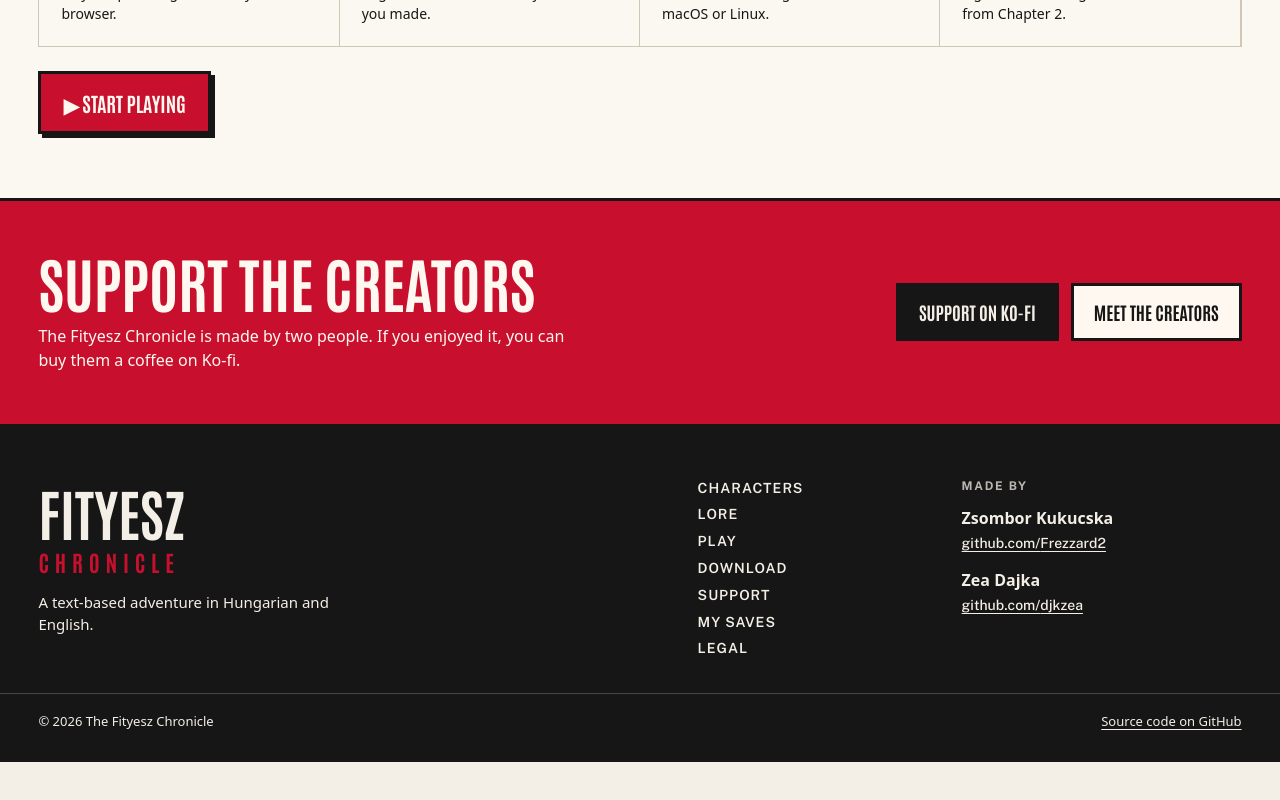
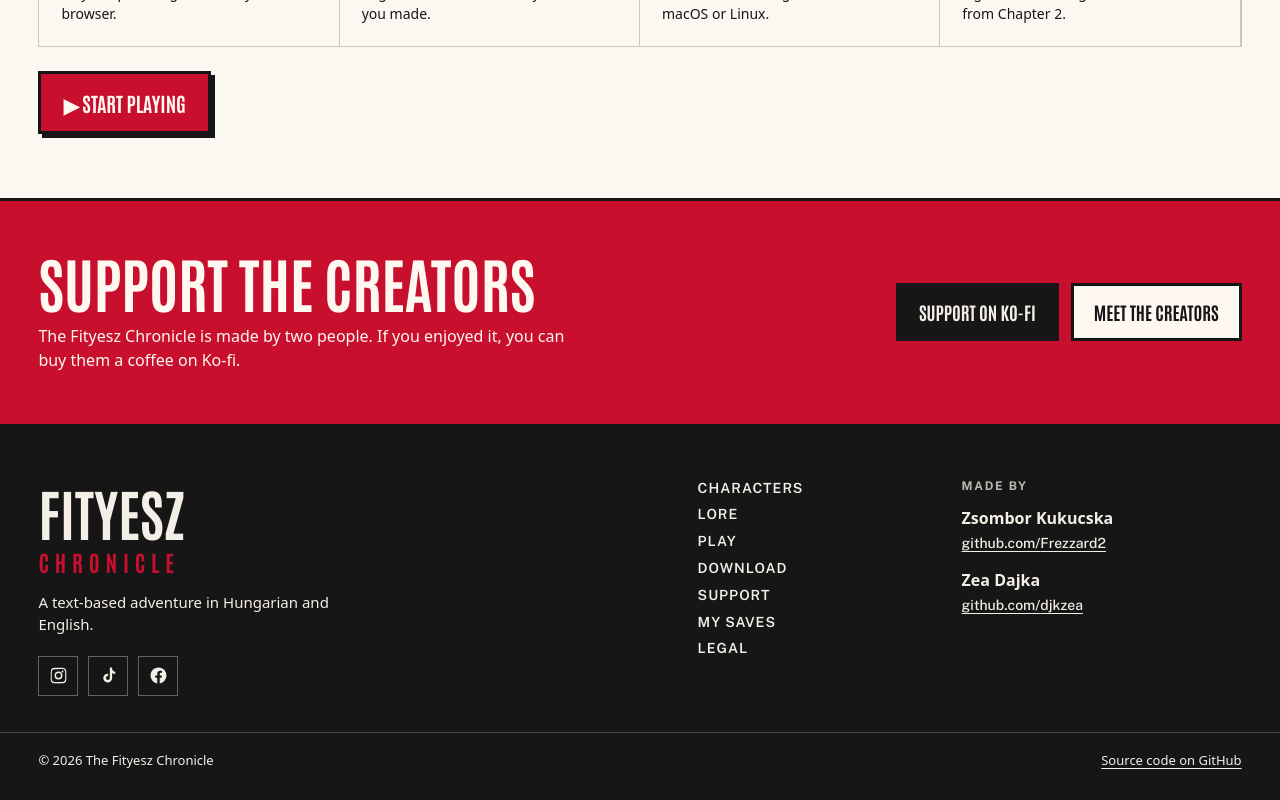
Before and after one commit to Frezzard2/fityeszTheGameWebsite, a Next.js app: page /en in a window 1280 px wide. Shown: the part 3089-3889 px from the top of the page. Before the commit the page ends 3851 px from the top, so only its background shows below. Built offline with nearby package versions, Linux system fonts and the light colour scheme; no server answers.

Commit message:
Point at the game's own profiles from the footer

```diff
--- a/app/[locale]/layout.tsx
+++ b/app/[locale]/layout.tsx
@@ -5,6 +5,7 @@ import { notFound } from 'next/navigation'
 import { hasLocale, NextIntlClientProvider } from 'next-intl'
 import { getTranslations, setRequestLocale } from 'next-intl/server'
 import { routing, localePath } from '@/i18n/routing'
+import { SOCIALS, SOCIAL_HANDLE } from '@/lib/social'
 import { CREATORS } from '@/lib/creators'
 import { ConsentBanner, type ConsentLabels } from '@/components/ConsentBanner'
 import { DOWNLOAD_ENABLED } from '@/lib/features'
@@ -336,6 +337,31 @@ export default async function LocaleLayout({
                       </span>
                     </div>
                     <p style={{ margin: '16px 0 0', fontSize: 15, maxWidth: '22em' }}>{t('footTag')}</p>
+
+                    <div style={{ display: 'flex', gap: 10, marginTop: 20 }}>
+                      {SOCIALS.map((social) => (
+                        <a
+                          key={social.name}
+                          href={social.url}
+                          target="_blank"
+                          rel="noopener noreferrer"
+                          aria-label={`${social.name} — @${SOCIAL_HANDLE}`}
+                          title={`@${SOCIAL_HANDLE}`}
+                          style={{
+                            width: 40,
+                            height: 40,
+                            display: 'grid',
+                            placeItems: 'center',
+                            color: 'var(--onInk)',
+                            border: '1px solid color-mix(in srgb,var(--onInk) 34%,transparent)',
+                          }}
+                        >
+                          <svg viewBox="0 0 24 24" width="19" height="19" fill="currentColor" aria-hidden focusable="false">
+                            <path d={social.icon} />
+                          </svg>
+                        </a>
+                      ))}
+                    </div>
                   </div>
 
                   <div style={{ flex: '0 1 200px', display: 'flex', flexDirection: 'column', alignItems: 'flex-start', gap: 10 }}>
--- a/app/[locale]/page.tsx
+++ b/app/[locale]/page.tsx
@@ -9,7 +9,8 @@ import { SITE_URL, absolute } from '@/lib/site'
 import { localePath } from '@/i18n/routing'
 import { CHARACTERS } from '@/lib/design/characters'
 import { DOWNLOAD_ENABLED } from '@/lib/features'
-import { CREATORS, kofiUrl } from '@/lib/creators'
+import { CREATORS, GAME_REPO_URL, kofiUrl } from '@/lib/creators'
+import { SOCIALS } from '@/lib/social'
 import { lineupArt } from '@/lib/design/art'
 import codex from '@/lib/story/content/codex.json'
 import { Reveal } from '@/components/Reveal'
@@ -108,6 +109,8 @@ export default async function HomePage({
             playMode: 'SinglePlayer',
             offers: { '@type': 'Offer', price: '0', priceCurrency: 'HUF' },
             author: CREATORS.map((c) => ({ '@type': 'Person', name: c.name[l], url: c.url })),
+            // the same game, elsewhere - what tells a search engine the profiles are ours
+            sameAs: [GAME_REPO_URL, ...SOCIALS.map((social) => social.url)],
           }),
         }}
       />
--- /dev/null
+++ b/lib/social.ts
@@ -0,0 +1,28 @@
+/**
+ * Where the game lives outside this site.
+ *
+ * One handle everywhere, so the list is the three platforms and nothing else.
+ * The icons are inline paths rather than an icon package: three marks do not
+ * earn a dependency, and a static export should not ship one for them.
+ */
+export type Social = { name: string; url: string; icon: string }
+
+export const SOCIAL_HANDLE = 'fityeszthegame'
+
+export const SOCIALS: Social[] = [
+  {
+    name: 'Instagram',
+    url: `https://www.instagram.com/${SOCIAL_HANDLE}/`,
+    icon: 'M12 2.2c3.2 0 3.6 0 4.9.07 1.2.05 1.8.25 2.2.42.6.22 1 .48 1.4.9.43.42.7.82.92 1.4.17.42.37 1.06.42 2.2.06 1.3.07 1.7.07 4.9s0 3.6-.07 4.9c-.05 1.2-.25 1.8-.42 2.2-.22.6-.48 1-.9 1.4-.42.43-.82.7-1.4.92-.42.17-1.06.37-2.2.42-1.3.06-1.7.07-4.9.07s-3.6 0-4.9-.07c-1.2-.05-1.8-.25-2.2-.42-.6-.22-1-.48-1.4-.9-.43-.42-.7-.82-.92-1.4-.17-.42-.37-1.06-.42-2.2C2.2 15.6 2.2 15.2 2.2 12s0-3.6.07-4.9c.05-1.2.25-1.8.42-2.2.22-.6.48-1 .9-1.4.42-.43.82-.7 1.4-.92.42-.17 1.06-.37 2.2-.42C8.4 2.2 8.8 2.2 12 2.2Zm0 1.8c-3.1 0-3.5 0-4.7.07-.9.04-1.4.2-1.7.32-.43.17-.73.37-1.05.7-.32.31-.52.61-.69 1.04-.12.3-.28.8-.32 1.7C3.47 8.8 3.46 9.2 3.46 12s0 3.2.07 4.4c.04.9.2 1.4.32 1.7.17.43.37.73.7 1.05.31.32.61.52 1.04.69.3.12.8.28 1.7.32 1.2.06 1.6.07 4.7.07s3.5 0 4.7-.07c.9-.04 1.4-.2 1.7-.32.43-.17.73-.37 1.05-.7.32-.31.52-.61.69-1.04.12-.3.28-.8.32-1.7.06-1.2.07-1.6.07-4.4s0-3.2-.07-4.4c-.04-.9-.2-1.4-.32-1.7a2.9 2.9 0 0 0-.7-1.05 2.9 2.9 0 0 0-1.04-.69c-.3-.12-.8-.28-1.7-.32-1.2-.06-1.6-.07-4.7-.07Zm0 3.06a4.94 4.94 0 1 1 0 9.88 4.94 4.94 0 0 1 0-9.88Zm0 1.8a3.14 3.14 0 1 0 0 6.28 3.14 3.14 0 0 0 0-6.28Zm5.15-3.1a1.15 1.15 0 1 1 0 2.3 1.15 1.15 0 0 1 0-2.3Z',
+  },
+  {
+    name: 'TikTok',
+    url: `https://www.tiktok.com/@${SOCIAL_HANDLE}`,
+    icon: 'M16.6 2h-2.9v13.1a2.5 2.5 0 1 1-2.2-2.5V9.7a5.6 5.6 0 1 0 5.1 5.6V8.8a6.6 6.6 0 0 0 3.9 1.3V7.2a3.8 3.8 0 0 1-2.8-1.3A3.9 3.9 0 0 1 16.6 2Z',
+  },
+  {
+    name: 'Facebook',
+    url: `https://www.facebook.com/${SOCIAL_HANDLE}`,
+    icon: 'M22 12.06C22 6.5 17.52 2 12 2S2 6.5 2 12.06c0 5.02 3.66 9.18 8.44 9.94v-7.03H7.9v-2.9h2.54V9.85c0-2.52 1.5-3.91 3.77-3.91 1.09 0 2.23.2 2.23.2v2.46h-1.26c-1.24 0-1.63.78-1.63 1.57v1.89h2.78l-.45 2.9h-2.33V22c4.78-.76 8.44-4.92 8.44-9.94Z',
+  },
+]
```
